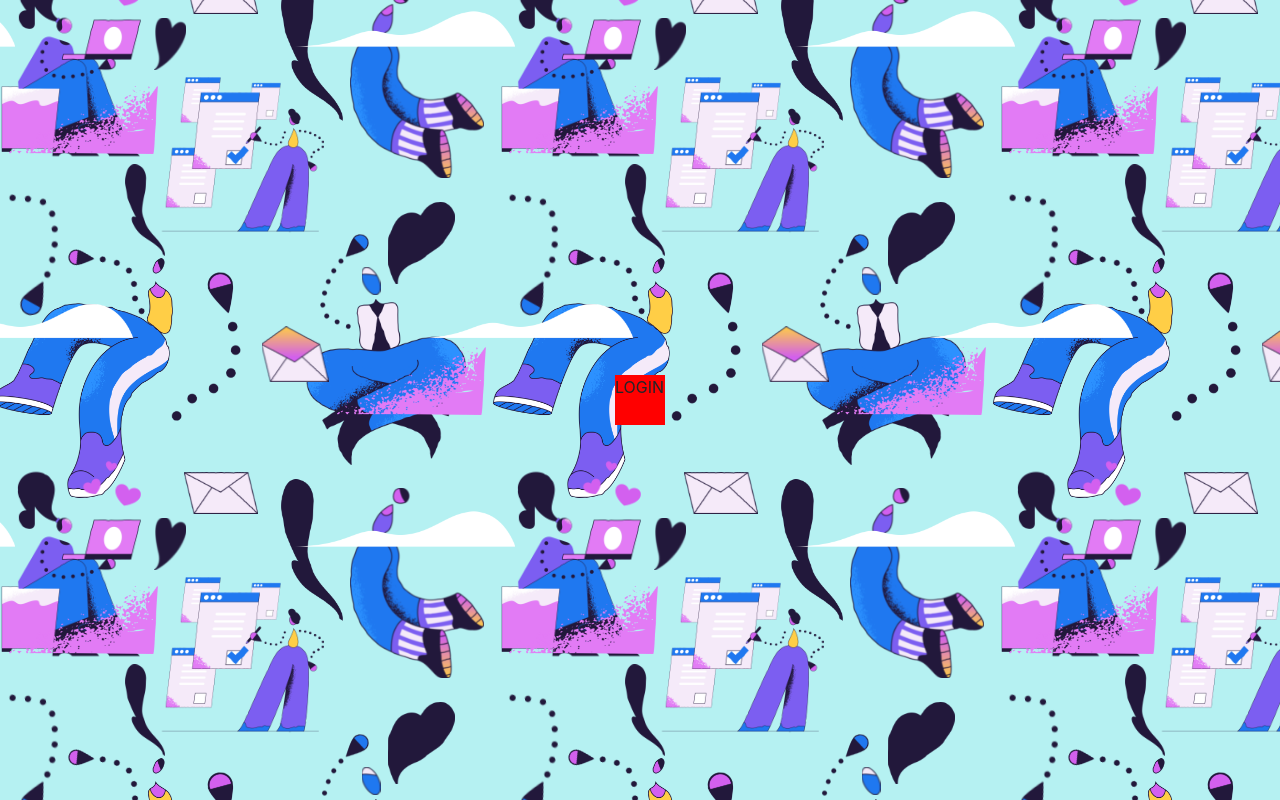
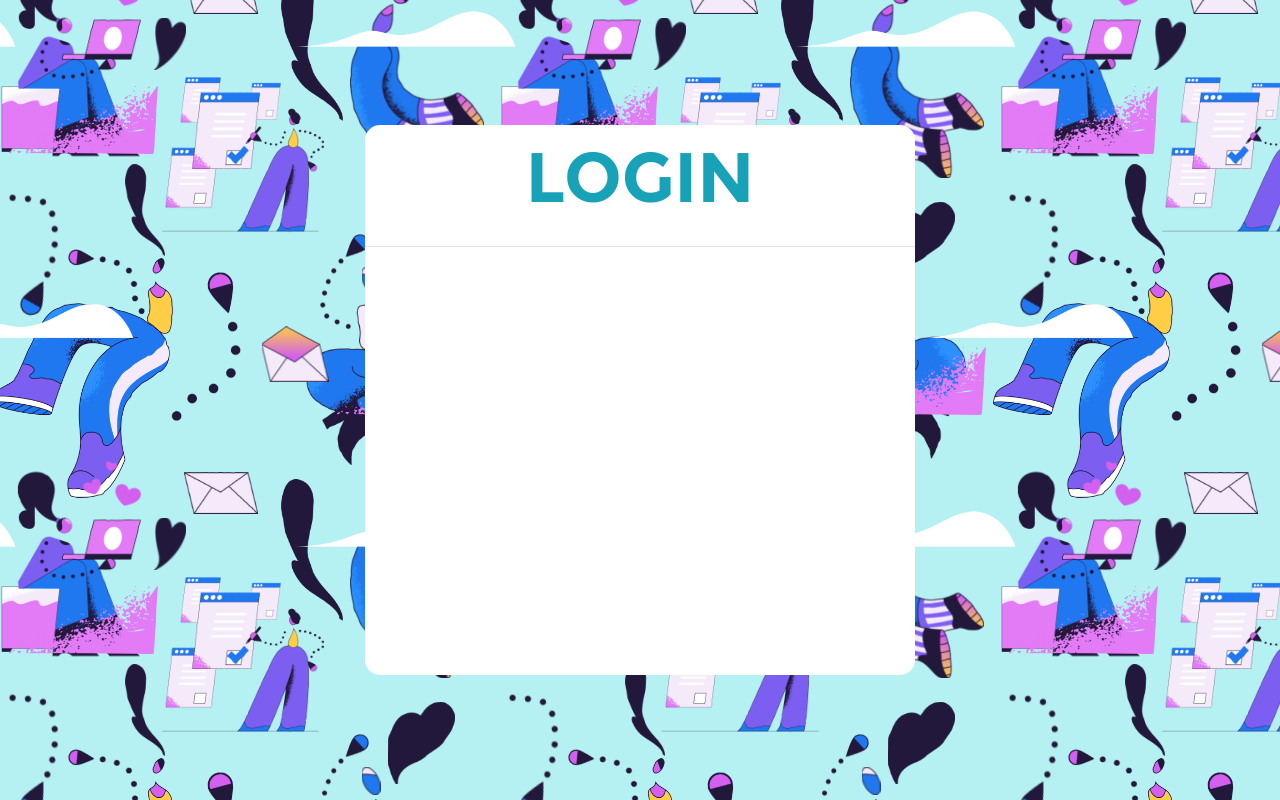
Before and after one commit to mackemyy/the-hermanas-forum, an Angular app: page /user-login in a window 1280 px wide. Shown: the top 800 px of the page. Built offline with nearby package versions, Linux system fonts and the light colour scheme.

Commit message:
Updated CSS/HTML in Login Page

```diff
--- a/src/app/user-login/user-login.component.css
+++ b/src/app/user-login/user-login.component.css
@@ -1,9 +1,18 @@
 .centered {
-    height: 50px;
-    width: 50px;
+    height: 550px;
+    width: 550px;
     position: absolute;
     top: 50%;
     left: 50%;
     transform: translate(-50%, -50%);
-    background-color: red;
+    background-color: white;
+    border-radius: 15px;
 }
+
+#login {
+    font-family: 'Montserrat';
+    font-weight: bold;
+    text-align: center;
+    font-size: 70px;
+    color: rgb(23, 162, 184);
+}
--- a/src/app/user-login/user-login.component.html
+++ b/src/app/user-login/user-login.component.html
@@ -2,7 +2,10 @@
     <div id="bg">
         <img src="assets\images\tile_background.png" alt="">
             <div class="centered">
-                LOGIN
+                <div id="login">
+                    LOGIN<hr>
+                </div>
+
             </div>
     </div>
 </body>
```
